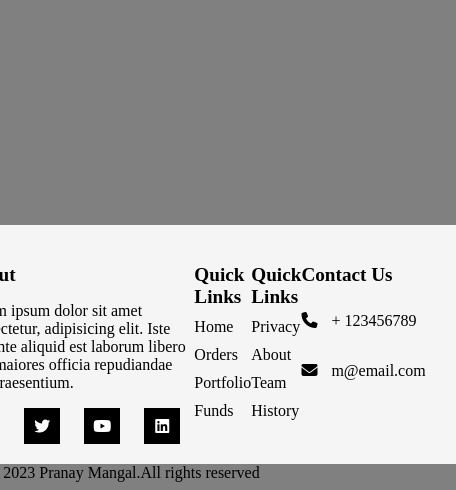
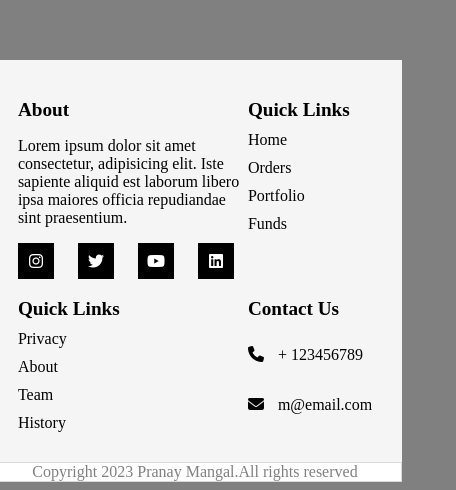
Before and after one commit to pranay-24/responsive-footer, a plain HTML site: page index.html in a window 390 px wide. Shown: the part 370-860 px from the top of the page, 456 px wide, since content can reach past the window. Drawn offline with Linux system fonts and the light colour scheme.

Commit message:
responsive added

```diff
--- a/style.css
+++ b/style.css
@@ -81,3 +81,33 @@ display:grid;
 grid-template-columns: 30px 1fr;
 align-items: center;
 }
+
+.copyright-text{
+background:white;
+color:grey;
+text-align:center;
+border: 1px solid rgba(0,0,0,0.15)
+}
+
+@media all and (max-width:768px){
+
+.container{
+
+display:grid;
+grid-template-columns: repeat(2,1fr);
+justify-content: center;
+align-items:flex-start;
+}
+}
+
+
+@media all and (max-width:377px){
+
+.container{
+
+display:grid;
+grid-template-columns: 1fr;
+justify-content: center;
+align-items:flex-start;
+}
+}
```
